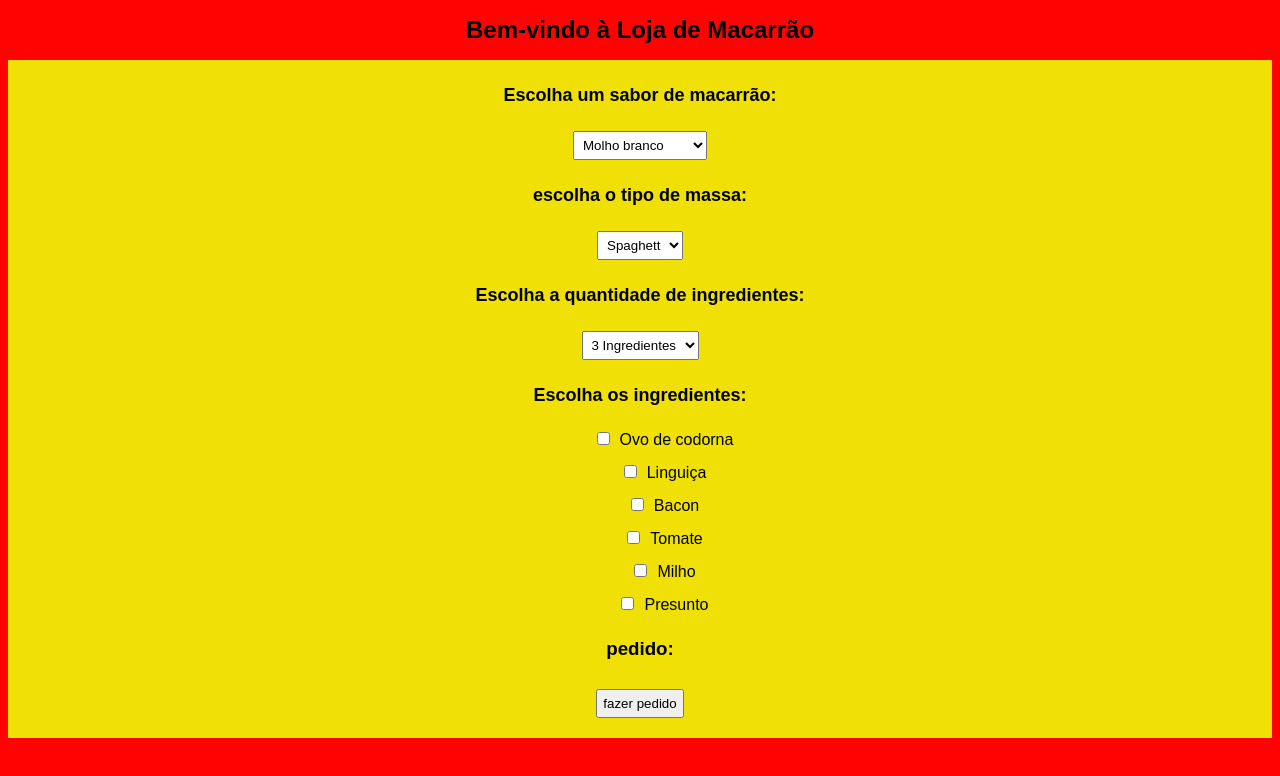
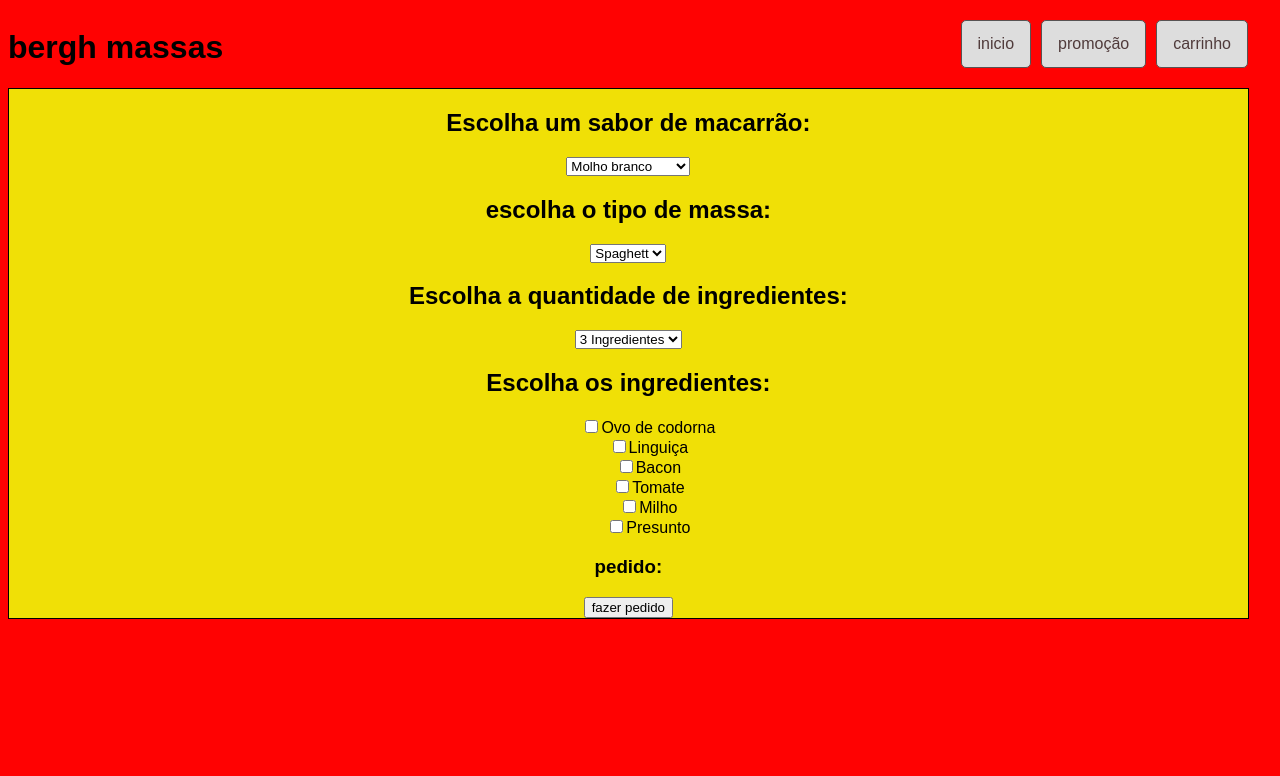
Before and after one commit to BerghFreitas/site, a plain HTML site: page site.html in a window 1280 px wide. Drawn offline with Linux system fonts and the light colour scheme.

Commit message:
foi acrescentado a parte de navegacao
navegacao

```diff
--- a/site.html
+++ b/site.html
@@ -7,10 +7,15 @@
     <link rel="stylesheet" type="text/css" href="style.css">
 </head>
 <body>
-  <header>
-    <h1>Bem-vindo à Loja de Macarrão</h1>
+  <header class="container flex">
+    <h1>bergh massas</h1>
+    <nav flex>
+      <a href="inicio">inicio</a>
+      <a href="promoção">promoção</a>
+      <a href="carrinho">carrinho</a>
+    </nav>
   </header>
-    <form id="conteiner">
+    <form id="pizzaria">
         <h2>Escolha um sabor de macarrão:</h2>
         <select id="saborMolho">
           <option value="Molho branco">Molho branco</option>
@@ -50,7 +55,7 @@
       <h3>pedido: </h3>  <h3 id="outRespPedido"></h3>
       <h3 id="outRespErro"></h3>
         <input type="submit" name="" id="" value="fazer pedido">
-        <script src="script.js"></script>
+        <script src="..//site/script.js"></script>
     </form>
 </body>
 </html>
--- a/style.css
+++ b/style.css
@@ -1,24 +1,45 @@
-#conteiner {
-  background: rgb(240, 224, 6);
-  padding: 10px;
+.container .flex {
+
+}
+.flex {
+display: flex;
+flex-wrap: wrap;
+
+
+}
+nav a {
+  background: #ddd ;
+  margin-right: 10px;
+  float: left;
+  display: block;
+  color: rgb(80, 59, 59);
+  text-align: center;
+  padding: 14px 16px;
+  text-decoration: none;
+  border: solid 1px rgb(88, 83, 83);
+  border-radius: 5px;
+}
+nav a:hover {
+  background-color: #666565;
+  color: black;
+}
+nav {
+  overflow: hidden;
+  position: fixed;
+  top: 20px;
+  right: 0;
+  margin-right: 22px;
+}
+
+#pizzaria {
+  background: rgb(240, 224, 6); border: 1px solid;
+  width: 98%;
+
 
 }
 body {
     font-family: Arial, sans-serif;
     text-align: center;
-    background-color: rgb(255, 2, 2)
-
+    background-color: rgb(255, 2, 2);
+    box-sizing: border-box;
   }
-
-  h1 {
-    font-size: 24px;
-  }
-
-  h2 {
-    font-size: 18px;
-  }
-
-  select, input {
-    margin: 10px;
-    padding: 5px;
-  }
```
